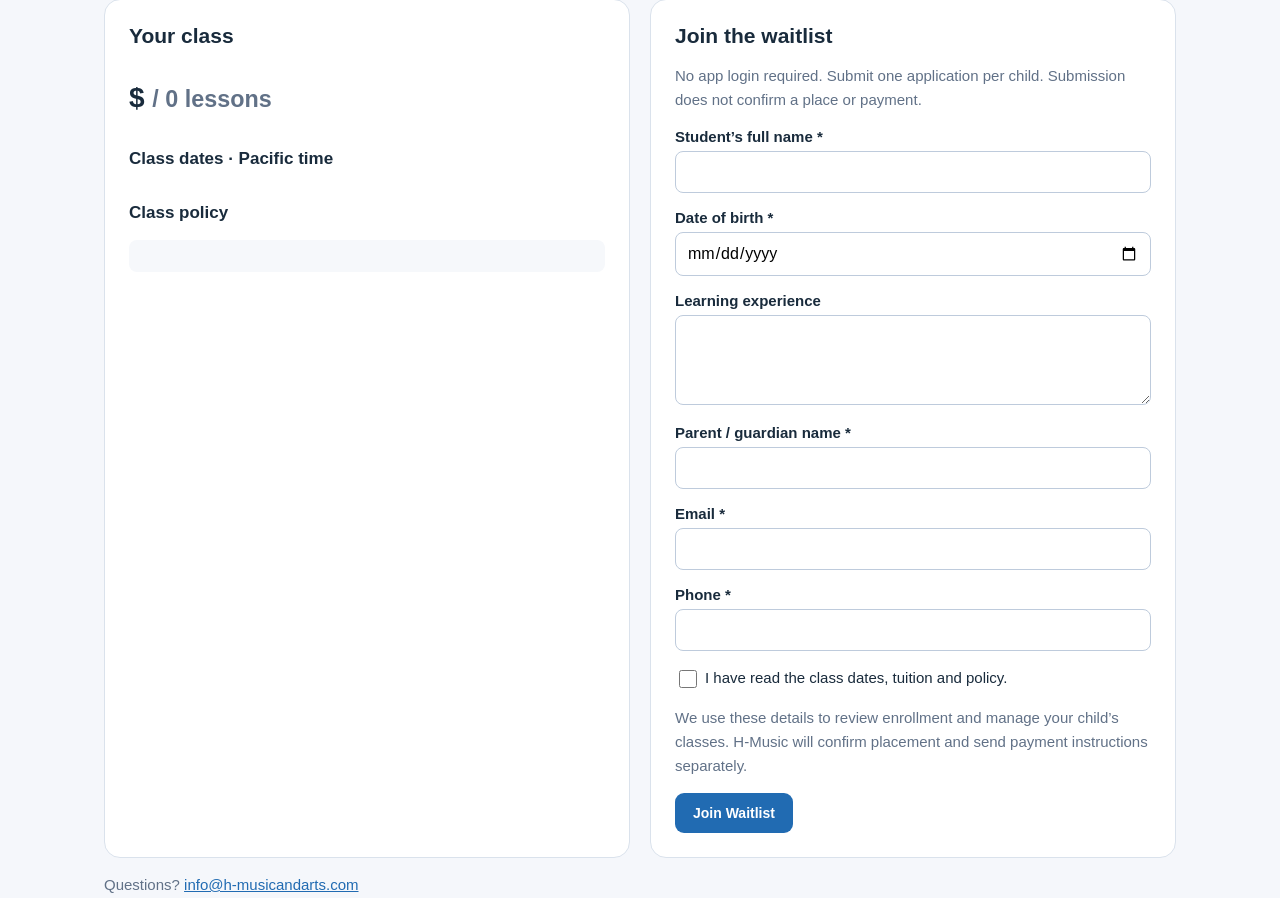
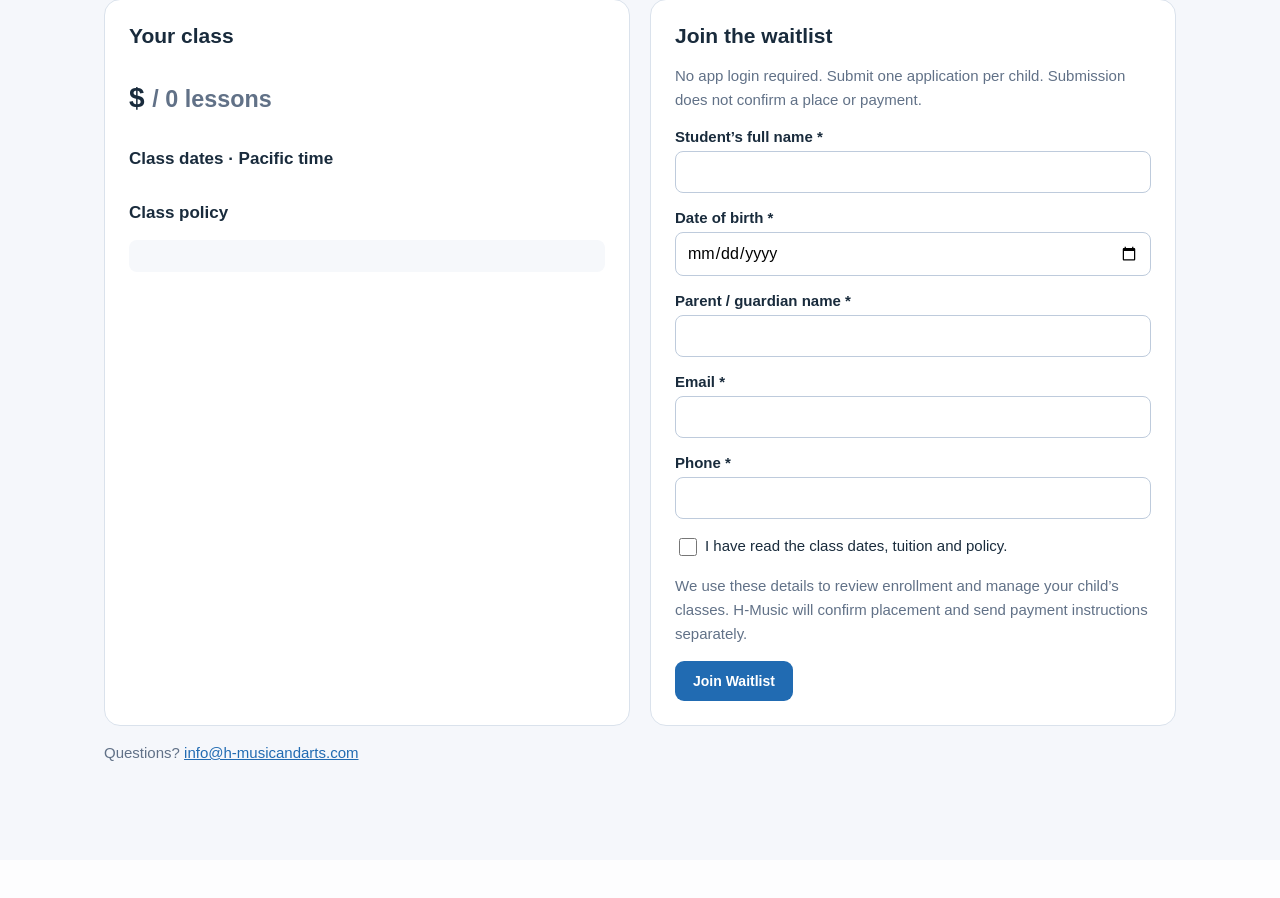
Before and after one commit to huangzhenwei606-Hmusic/AI-Learning, a Python web app: template HMusic_CRM_Code_3eefd09/templates/group_enrollment/apply.html in a window 1280 px wide. Shown: the part 171-1069 px from the top of the page. After the commit the page ends 932 px from the top, so only its background shows below. Run offline with Jinja, Linux system fonts and the light colour scheme; the template is opened without the code that fills it, so the values that code supplies are empty.

Commit message:
Remove learning experience from group registration form

```diff
--- a/HMusic_CRM_Code_3eefd09/templates/group_enrollment/apply.html
+++ b/HMusic_CRM_Code_3eefd09/templates/group_enrollment/apply.html
@@ -25,8 +25,6 @@
 </label>
 <label>Date of birth *<input required type="date" name="birth_date" value="{{ values.get('birth_date','') }}">
 </label>
-<label>Learning experience<textarea name="experience" maxlength="1500">{{ values.get('experience','') }}</textarea>
-</label>
 <label>Parent / guardian name *<input required name="parent_name" maxlength="100" autocomplete="name" value="{{ values.get('parent_name','') }}">
 </label>
 <label>Email *<input required type="email" maxlength="250" name="email" autocomplete="email" value="{{ values.get('email','') }}">
```
